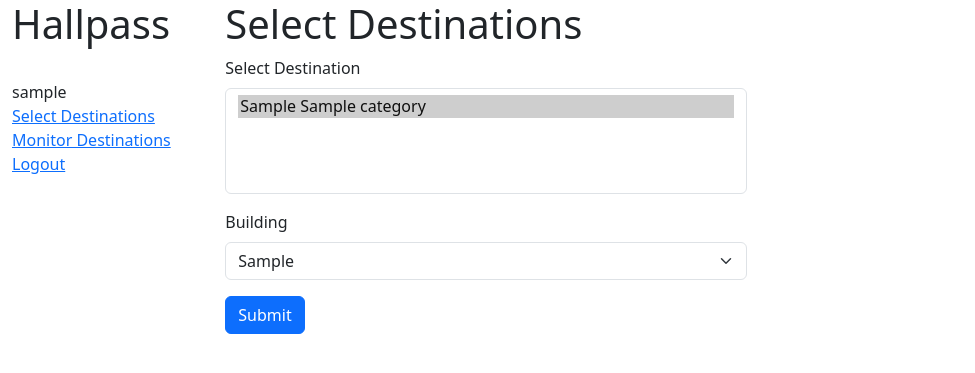
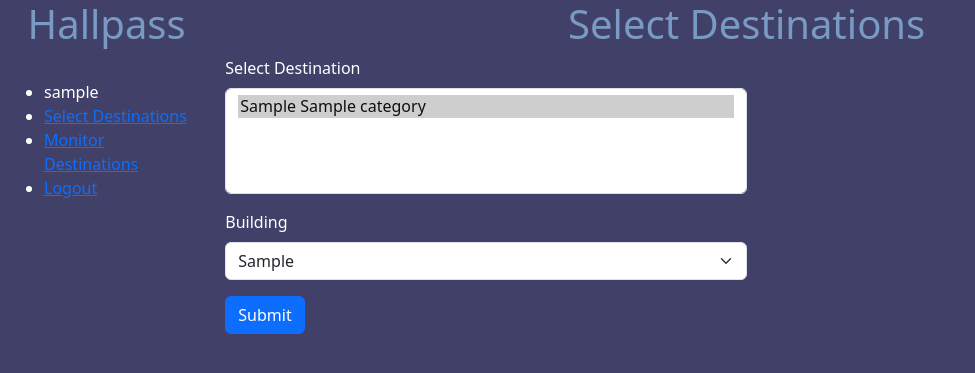
Before and after one commit to worcestertechnicalhighschool/hallpass, a Django app: page / in a window 1280 px wide. Shown: the top 373 px of the page, without its empty margins (0-975 px from the left). Run offline with Django 4.2, Linux system fonts and the light colour scheme; a user stored in the database is signed in; tables that the repository leaves empty hold one stand-in row (values such as "Sample post"); some libraries are stand-ins or nearby versions.

Commit message:
stlye.css

```diff
--- a/hallpass/passes/templates/base_generic.html
+++ b/hallpass/passes/templates/base_generic.html
@@ -12,6 +12,7 @@
     {% bootstrap_javascript %}
     <!-- Add additional CSS in static file -->
     {% load static %}
+    <link rel="stylesheet" href="{% static 'styles.css' %}">
   </head>
   <body>
     <div class="container-fluid">
@@ -19,7 +20,7 @@
         <div class="col-sm-2">
           {% block sidebar %}
             <h1 class="brand">Hallpass</h1>
-            <ul  class="list-unstyled">
+            <ul  >
 
               {% if user.is_authenticated %}
                 <br>
```
Also changed, not shown: static/bg_1.jpg (renamed from hallpass/static/bg_1.jpg), static/styles.css (renamed from hallpass/static/styles.css).
